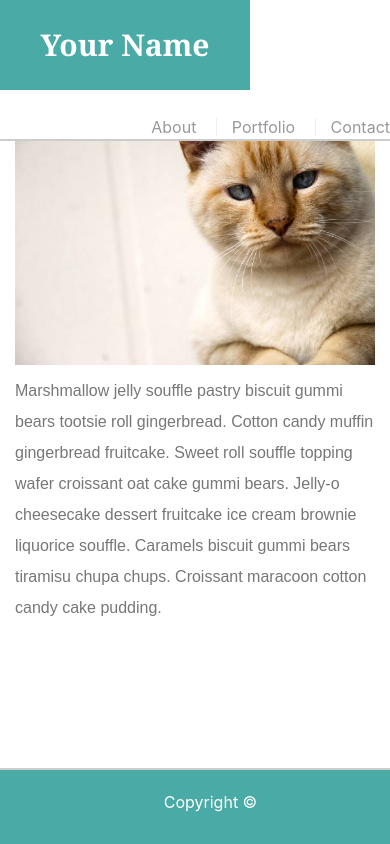
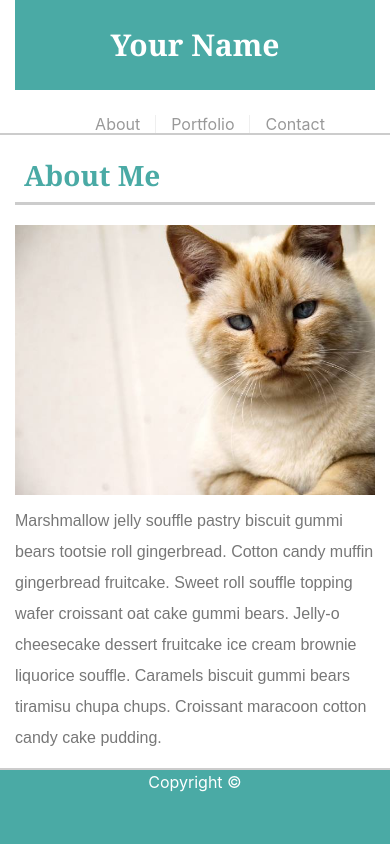
Before and after one commit to e0marina/Bootstrap-Portfolio, a plain HTML site: page index.html in a window 390 px wide. Drawn offline with nearby package versions, Linux system fonts and the light colour scheme.

Commit message:
fixed header/footer so no media queries and about me good

```diff
--- a/assets/css/style.css
+++ b/assets/css/style.css
@@ -2,13 +2,6 @@
   box-sizing: border-box;
 }
 /* header */
-
-.cont-header {
-  width: 100%;
-  max-width: 1100px;
-  margin: 0 auto;
-  clear: both;
-}
 
 #masthead {
   position: fixed;
@@ -23,8 +16,7 @@
 
 #logo {
   float: left;
-  width: 250px;
-  height: 90px;
+  width: 100%;
   font-family: Georgia, Times, "Times New Roman", serif;
   font-size: 30px;
   font-weight: 700;
@@ -38,6 +30,7 @@
 nav {
   float: right;
   margin-top: 25px;
+  width: 100%;
 }
 
 nav a {
@@ -89,11 +82,6 @@ nav a:first-child {
   height: 10%;
 }
 
-#copyright {
-  padding-top: 5%;
-  padding-bottom: 10%;
-  padding-left: 42%;
-}
 /* main section */
 h3 {
   font-family: Georgia, Times, "Times New Roman", serif;
@@ -106,7 +94,7 @@ h3 {
 }
 
 #main-cont {
-  margin-bottom: 200px;
+  padding-top: 130px;
 }
 
 /* About Me */
@@ -117,101 +105,3 @@ h3 {
   line-height: 31px;
   color: #777777;
 }
-
-/*
-@media screen and (min-width: 400px) {
-  /* header
-  #header-cont {
-    width: 100%;
-    padding: 0px;
-  }
-
-  #masthead {
-    width: 100%;
-    height: 13%;
-    min-height: 112.44px;
-    position: static;
-    margin: 0;
-  }
-
-  #logo {
-    width: 100%;
-  }
-  nav {
-    margin: 25px 100px 20px 0px;
-  }
-}
-
-@media screen and (min-width: 576px) {
-  #logo {
-    font-size: 30px;
-  }
-  nav {
-    margin: 25px 172px 20px 0px;
-  }
-}
-
-@media screen and (min-width: 768px) {
-  /* header
-
-  #header-cont {
-    height: auto;
-    padding-left: 20px;
-  }
-
-  #masthead {
-    height: 11%;
-    max-height: 73px;
-  }
-
-  #logo {
-    width: 36%;
-    height: 128px;
-    line-height: 112px;
-    font-size: 166%;
-    margin-left: 21px;
-  }
-
-  nav {
-    margin: 44px 40px 20px 0px;
-  }
-
-  #cat-pic {
-    width: 50%;
-    height: auto;
-  }
-
-  #copyright {
-    padding-top: 3%;
-  }
-}
-
-@media screen and (min-width: 992px) {
-  /* header
-  #masthead {
-    position: relative;
-  }
-
-  #logo {
-    font-size: 150%;
-    width: 30%;
-  }
-
-  #copyright {
-    padding-top: 2%;
-  }
-}
-
-@media screen and (min-width: 1200px) {
-  /* header
-  #masthead {
-    position: relative;
-  }
-
-  #logo {
-    font-size: 167%;
-    width: 28%;
-    margin-left: 0;
-  }
-}
-*/
--- a/index.html
+++ b/index.html
@@ -18,13 +18,20 @@
 
   <body>
     <header id="masthead">
-      <div class="cont-header">
+      <div class="container" id="cont-header">
+        <div class="row">
+          <div class="col-12 col-sm-12 col-md-6 col-lg-5">
             <a href="index.html" id="logo">Your Name</a>
-        <nav>
+          </div>
+          <div class="col-0 col-sm-0 col-md-0 col-lg-2"></div>
+          <div class="col-12 col-sm-12 col-md-6 col-lg-5">
+            <nav class="d-flex justify-content-center">
               <a href="index.html">About</a>
               <a href="portfolio.html">Portfolio</a>
               <a href="contact.html">Contact</a>
             </nav>
+          </div>
+        </div>
       </div>
     </header>
 
@@ -45,7 +52,8 @@
       </div>
 
       <div class="row">
-        <div class="col-12 col-sm-6">
+        <div class="col-0 col-sm-1"></div>
+        <div class="col-12 col-sm-5">
           <img
             src="assets/images/cat.jpg"
             id="cat-pic"
@@ -54,7 +62,7 @@
           />
         </div>
 
-        <div class="col-12 col-sm-6">
+        <div class="col-12 col-sm-5">
           <p id="about-para">
             Marshmallow jelly souffle pastry biscuit gummi bears tootsie roll
             gingerbread. Cotton candy muffin gingerbread fruitcake. Sweet roll
@@ -64,12 +72,19 @@
             maracoon cotton candy cake pudding.
           </p>
         </div>
+        <div class="col-0 col-sm-1"></div>
       </div>
     </div>
     <footer>
       <div id="footer-cont">
-        <div id="copyright">
+        <div class="container">
+          <div class="row">
+            <div class="col-12">
+              <div class="d-flex justify-content-center">
                 Copyright &copy;
+              </div>
+            </div>
+          </div>
         </div>
       </div>
     </footer>
```
Lines whose indentation alone changed are shown as unchanged.
